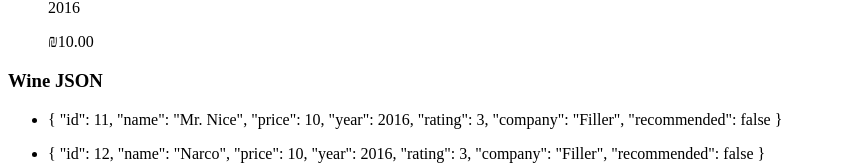
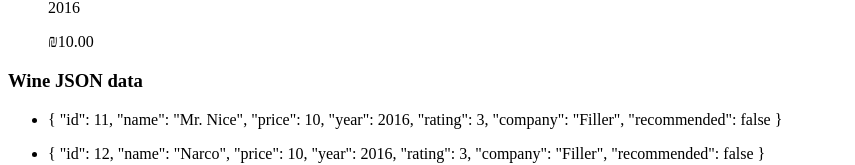
Before and after one commit to JosephLeon/wine-whisper, an Angular app: page /wines in a window 1280 px wide. Shown: the part 1149-1314 px from the top of the page, without its empty margins (0-855 px from the left). Built offline with nearby package versions, Linux system fonts and the light colour scheme.

Commit message:
Add bootstrap.

```diff
--- a/package.json
+++ b/package.json
@@ -44,6 +44,7 @@
     "protractor": "~5.1.2",
     "ts-node": "~3.0.4",
     "tslint": "~5.3.2",
-    "typescript": "~2.3.3"
+    "typescript": "~2.3.3",
+    "bootstrap": "4.0.0-alpha.6"
   }
 }
--- a/src/app/wines/wines.component.html
+++ b/src/app/wines/wines.component.html
@@ -11,7 +11,7 @@
   </li>
 </ul>
 
-<h3>Wine JSON</h3>
+<h3>Wine JSON data</h3>
 <ul>
   <li *ngFor="let wine of wines">
     <p>{{ wine | json }}</p>
```
